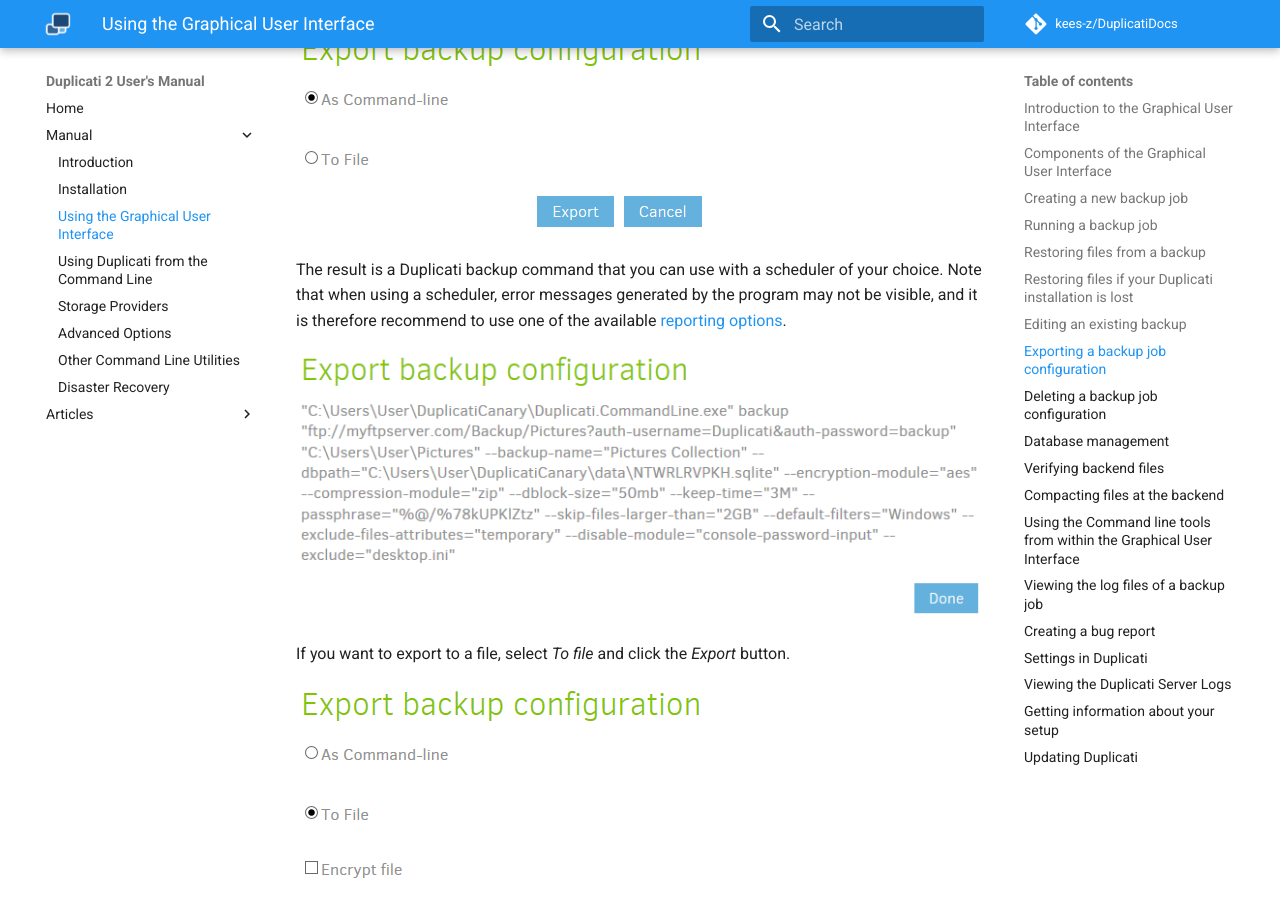
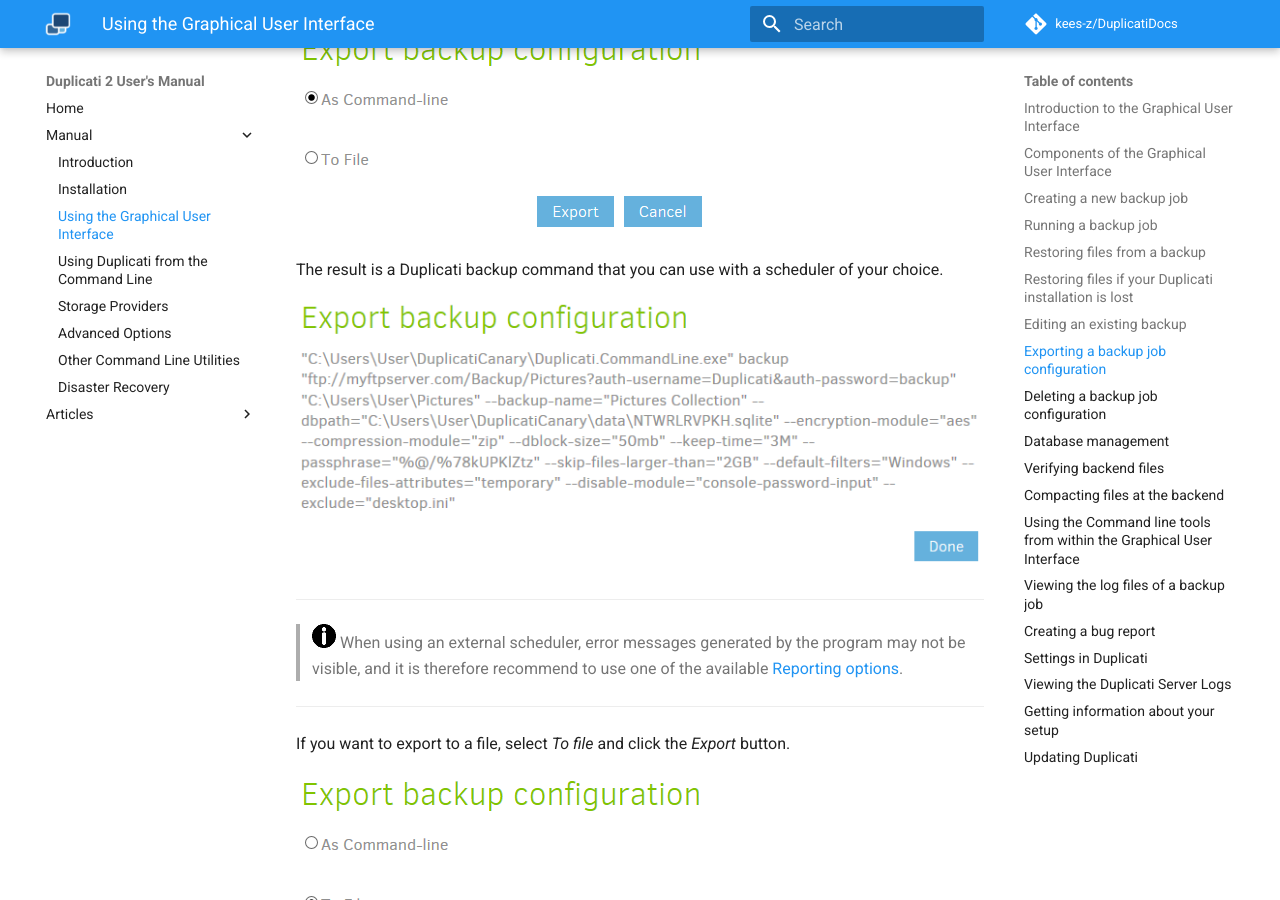
Before and after one commit to kees-z/DuplicatiDocs, an MkDocs documentation site: the page built from docs/03-using-the-graphical-user-interface.md, in a window 1280 px wide and 900 px high, scrolled down 26109 px. Built offline with MkDocs 1.6.1 and Material for MkDocs 9.7.7, drawn with Linux system fonts in a browser that asks for light colours; comment, search, counter and statistics services are not loaded.

Commit message:
Update 03-using-the-graphical-user-interface.md

```diff
--- a/docs/03-using-the-graphical-user-interface.md
+++ b/docs/03-using-the-graphical-user-interface.md
@@ -424,10 +424,12 @@ To export the current configuration as a ready-to-use command, select _As Comman
 ![](ss_exportbackup_02.png)
 
 The result is a Duplicati backup command that you can use with a scheduler of your choice.
-Note that when using a scheduler, error messages generated by the program may not be visible, and it is therefore recommend to use one of the available [reporting options](../06-advanced-options/#reporting-options).
-
 
 ![](ss_exportbackup_03.png)
+
+*****
+> ![](icon_info.png) When using an external scheduler, error messages generated by the program may not be visible, and it is therefore recommend to use one of the available [Reporting options](../06-advanced-options/#reporting-options).
+*****
 
 If you want to export to a file, select _To file_ and click the _Export_ button.
 
```
